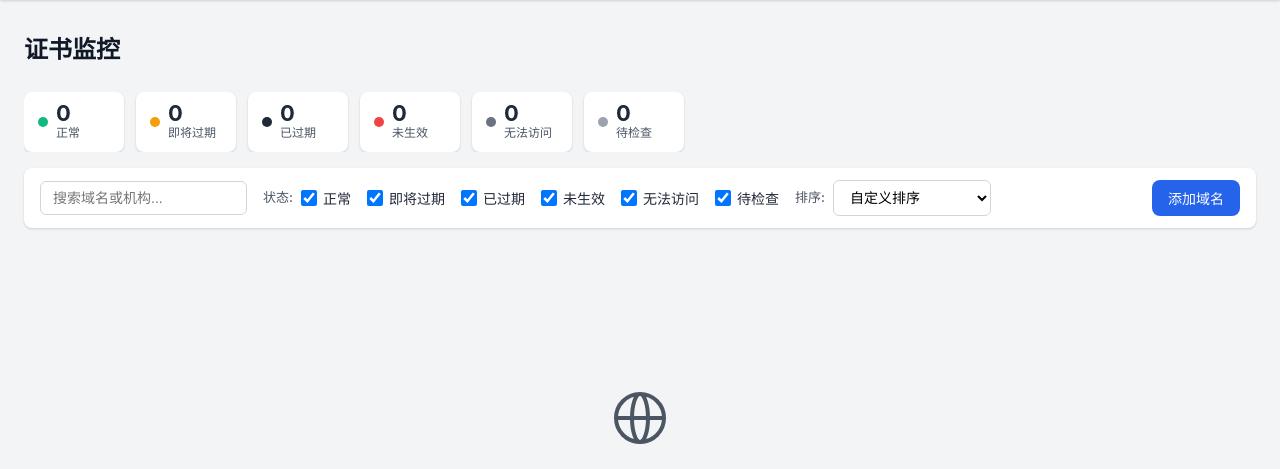
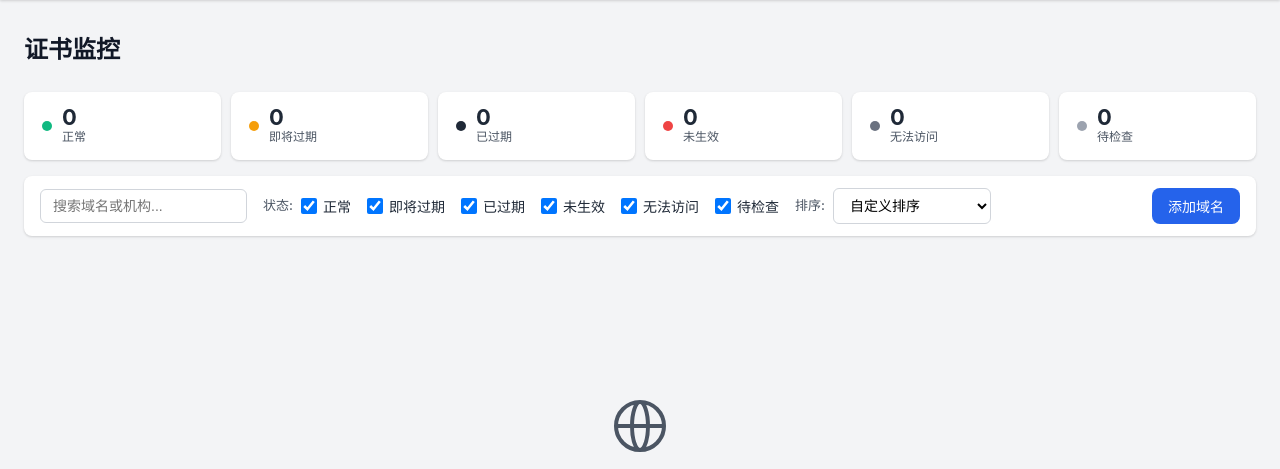
Before and after one commit to WuKrCoding/CredMonitor, a Flask app: page / in a window 1280 px wide. Shown: the part 68-537 px from the top of the page. Run offline with Flask 3, Linux system fonts and the light colour scheme; the visitor is signed in with stand-in values (Sample User, id 1); data that the repository does not hold is empty.

Commit message:
fix: 统计栏使用均分grid布局，过滤栏强制单行不换行

```diff
--- a/templates/index.html
+++ b/templates/index.html
@@ -473,24 +473,22 @@
         }
 
         .stats-bar {
-            display: flex;
-            flex-wrap: nowrap;
-            gap: 12px;
+            display: grid;
+            grid-template-columns: repeat(6, 1fr);
+            gap: 10px;
             margin-bottom: 16px;
-            overflow-x: auto;
         }
 
         .stat-card {
             background: white;
             border-radius: 8px;
-            padding: 10px 14px;
+            padding: 14px 18px;
             box-shadow: var(--shadow);
             display: flex;
             align-items: center;
-            gap: 8px;
+            gap: 10px;
             transition: box-shadow 0.2s;
-            flex-shrink: 0;
-            min-width: 100px;
+            min-width: 0;
         }
 
         .stat-card:hover {
@@ -527,9 +525,10 @@
             margin-bottom: 24px;
             box-shadow: var(--shadow);
             display: flex;
-            flex-wrap: wrap;
+            flex-wrap: nowrap;
             gap: 16px;
             align-items: center;
+            overflow-x: auto;
         }
 
         .filter-group {
```
